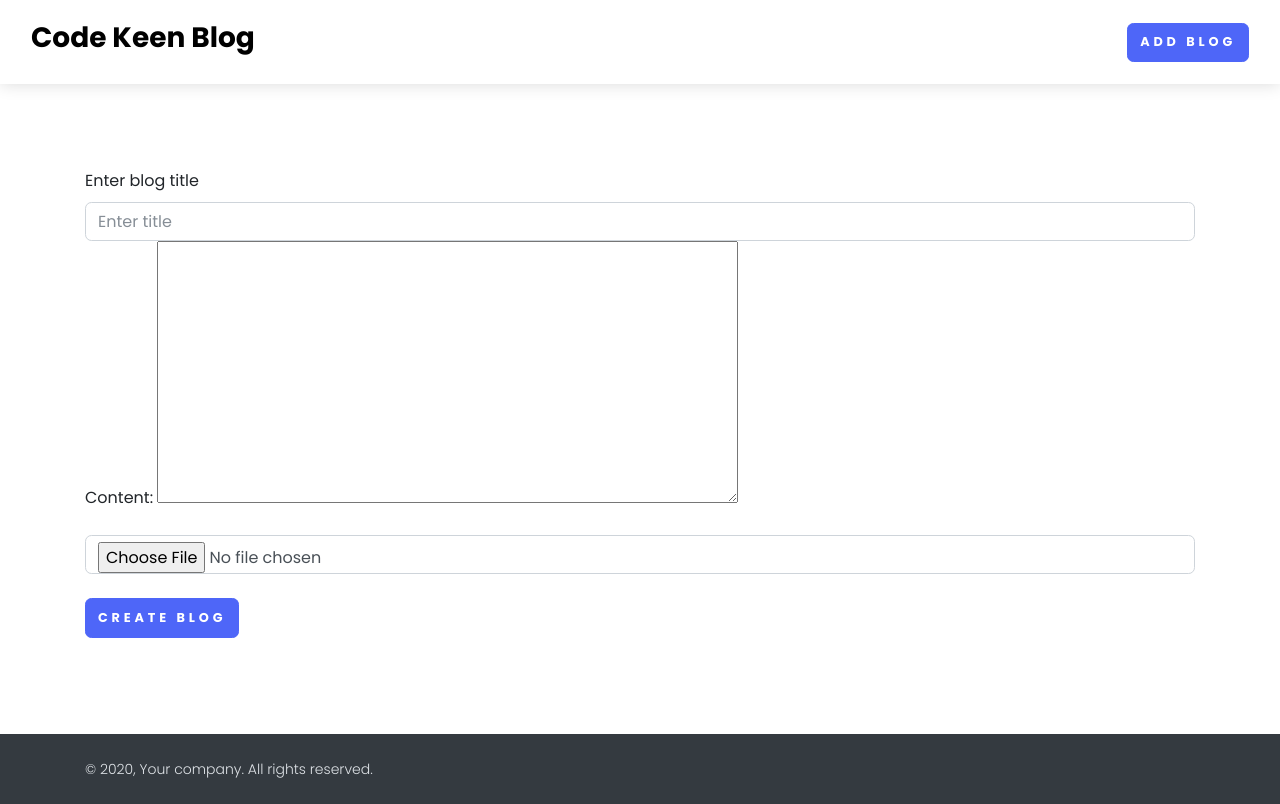
After one commit to MirobidAbdullayev/BlogApplication, a Django app: page /add-blog/ in a window 1280 px wide. The commit adds this page. Run offline with Django 4.2, Linux system fonts and the light colour scheme; some libraries are stand-ins or nearby versions; some web fonts are replaced.

Commit message:
FroalaEditor

```diff
--- /dev/null
+++ b/home/form.py
@@ -0,0 +1,8 @@
+from django import forms
+from froala_editor.widgets import FroalaEditor
+from .models import *
+
+class BlogForm(forms.ModelForm):
+    class Meta:
+        model = BlogModel
+        fields = ['content']
--- /dev/null
+++ b/home/templates/add_blog.html
@@ -0,0 +1,24 @@
+{% extends "base.html" %}
+
+{% block start %}
+
+<div class="container">
+    <form method="post" class="mt-5 pt-5 mb-5 pb-5">
+        <div class="row">
+            <div class="col-md-12">
+                <label>Enter blog title</label>
+                <input type="text" class="form-control" placeholder="Enter title" name="title">
+            </div>
+            <div class="col-md-12">
+                {{form.media}}
+                {{form.as_p}}
+            </div>
+            <div class="col-md-12">
+                <input type="file" class="form-control">
+            </div>
+        </div>
+        <button type="submit" class="btn btn-primary mt-4">Create Blog</button>
+    </form>
+</div>
+
+{% endblock %}
--- a/home/templates/base.html
+++ b/home/templates/base.html
@@ -41,9 +41,19 @@
 
             <ul class="navbar-nav ml-auto">
 
+              {% if request.user.is_authenticated %}
+              <li class="nav-item mt-3 mt-lg-0 ml-lg-3 d-lg-none d-xl-inline-block">
+                <a class="btn btn-info" href="{% url 'add_blog' %}">Add Blogs</a>
+              </li>
+              <li class="nav-item mt-3 mt-lg-0 ml-lg-3 d-lg-none d-xl-inline-block">
+                <a class="btn btn-danger" href="{% url 'login_view' %}">Logout</a>
+              </li>
+              {% else %}
+              <li class="nav-item mt-3 mt-lg-0 ml-lg-3 d-lg-none d-xl-inline-block">
+                <a class="btn btn-primary" href="{% url 'login_view' %}">Add Blog</a>
+              </li>
+              {% endif %}
 
-              <li class="nav-item mt-3 mt-lg-0 ml-lg-3 d-lg-none d-xl-inline-block">
-                <a class="btn btn-primary" href="{% url 'login_view' %}">Add Blog</a></li>
             </ul>
           </div>
         </div>
--- a/home/urls.py
+++ b/home/urls.py
@@ -5,4 +5,5 @@ urlpatterns = [
     path('', home, name="home"),
     path('login/', login_view, name="login_view"),
     path('register', register_view, name="register_view"),
+    path('add-blog/', add_blog, name="add_blog")
 ]
--- a/home/views.py
+++ b/home/views.py
@@ -1,7 +1,7 @@
 from django.shortcuts import render
 
 # Create your views here.
-
+from .form import *
 
 def home(request):
     return render(request, 'home.html')
@@ -9,5 +9,9 @@ def home(request):
 def login_view(request):
     return render(request, 'login.html')
 
+def add_blog(request):
+    context = {'form' : BlogForm}
+    return render(request, 'add_blog.html', context)
+
 def register_view(request):
     return render(request, 'register.html')
--- a/home/views_api.py
+++ b/home/views_api.py
@@ -29,6 +29,7 @@ class LoginView(APIView):
             user_obj = authenticate(username = data.get('username'), password = data.get('password'))
 
             if user_obj:
+                login(request, user_obj)
                 response['status'] = 200
                 response['message'] = 'Welcome'
             else:
```
